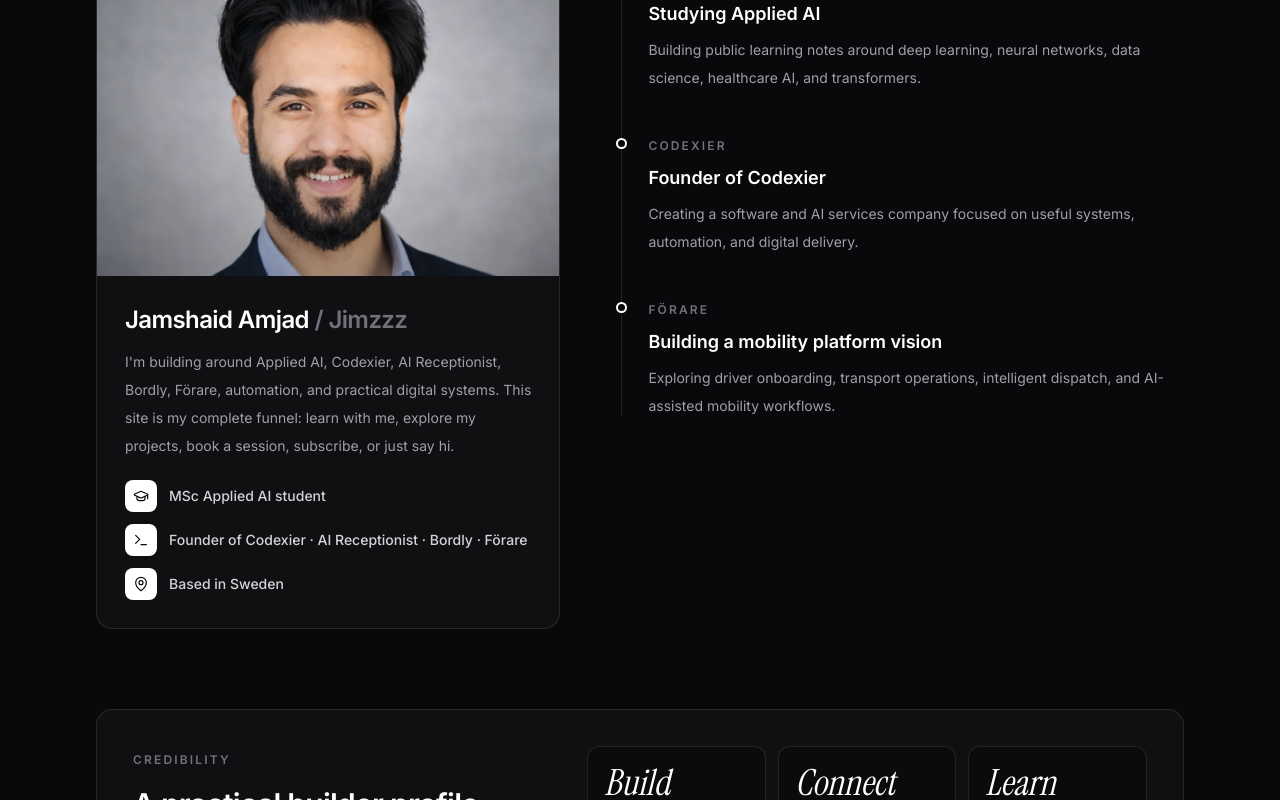
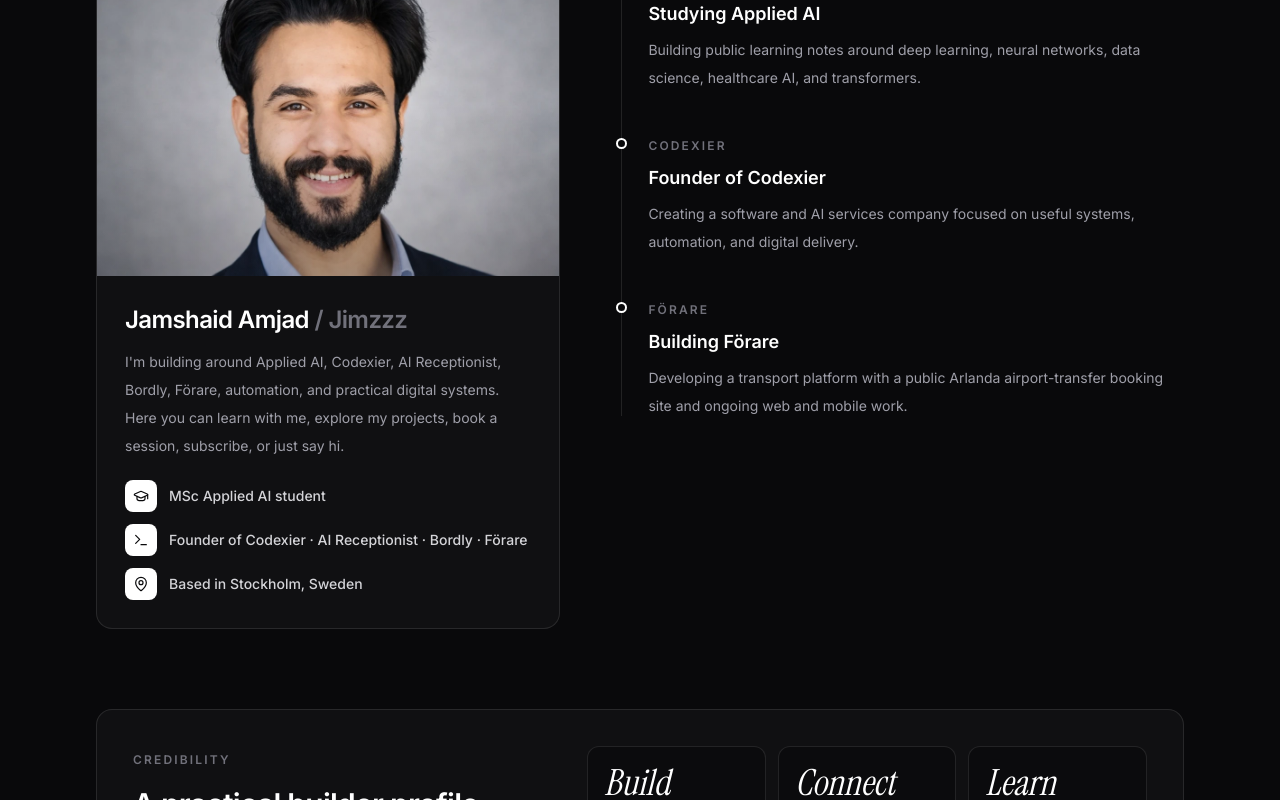
Before and after one commit to JamshaidAmjad/JamshaidAmjad, a Next.js app: page /about in a window 1280 px wide. Shown: the part 567-1367 px from the top of the page. Built offline with nearby package versions, Linux system fonts and the light colour scheme; no server answers.

Commit message:
Align about narrative and four-product grid

```diff
--- a/src/app/about/page.tsx
+++ b/src/app/about/page.tsx
@@ -32,16 +32,16 @@
   },
   {
     year: "Förare",
-    title: "Building a mobility platform vision",
+    title: "Building Förare",
     description:
-      "Exploring driver onboarding, transport operations, intelligent dispatch, and AI-assisted mobility workflows.",
+      "Developing a transport platform with a public Arlanda airport-transfer booking site and ongoing web and mobile work.",
   },
 ];
 
 const facts = [
   { icon: GraduationCap, label: "MSc Applied AI student" },
   { icon: Terminal, label: "Founder of Codexier · AI Receptionist · Bordly · Förare" },
-  { icon: MapPin, label: "Based in Sweden" },
+  { icon: MapPin, label: "Based in Stockholm, Sweden" },
 ];
 
 export default function AboutPage() {
@@ -80,7 +80,7 @@
                 </h2>
                 <p className="mt-3 text-sm leading-7 text-zinc-600 dark:text-zinc-400">
                   I&apos;m building around Applied AI, Codexier, AI Receptionist, Bordly, Förare, automation, and
-                  practical digital systems. This site is my complete funnel: learn with me,
+                  practical digital systems. Here you can learn with me,
                   explore my projects, book a session, subscribe, or just say hi.
                 </p>
                 <ul className="mt-5 space-y-3">
```
